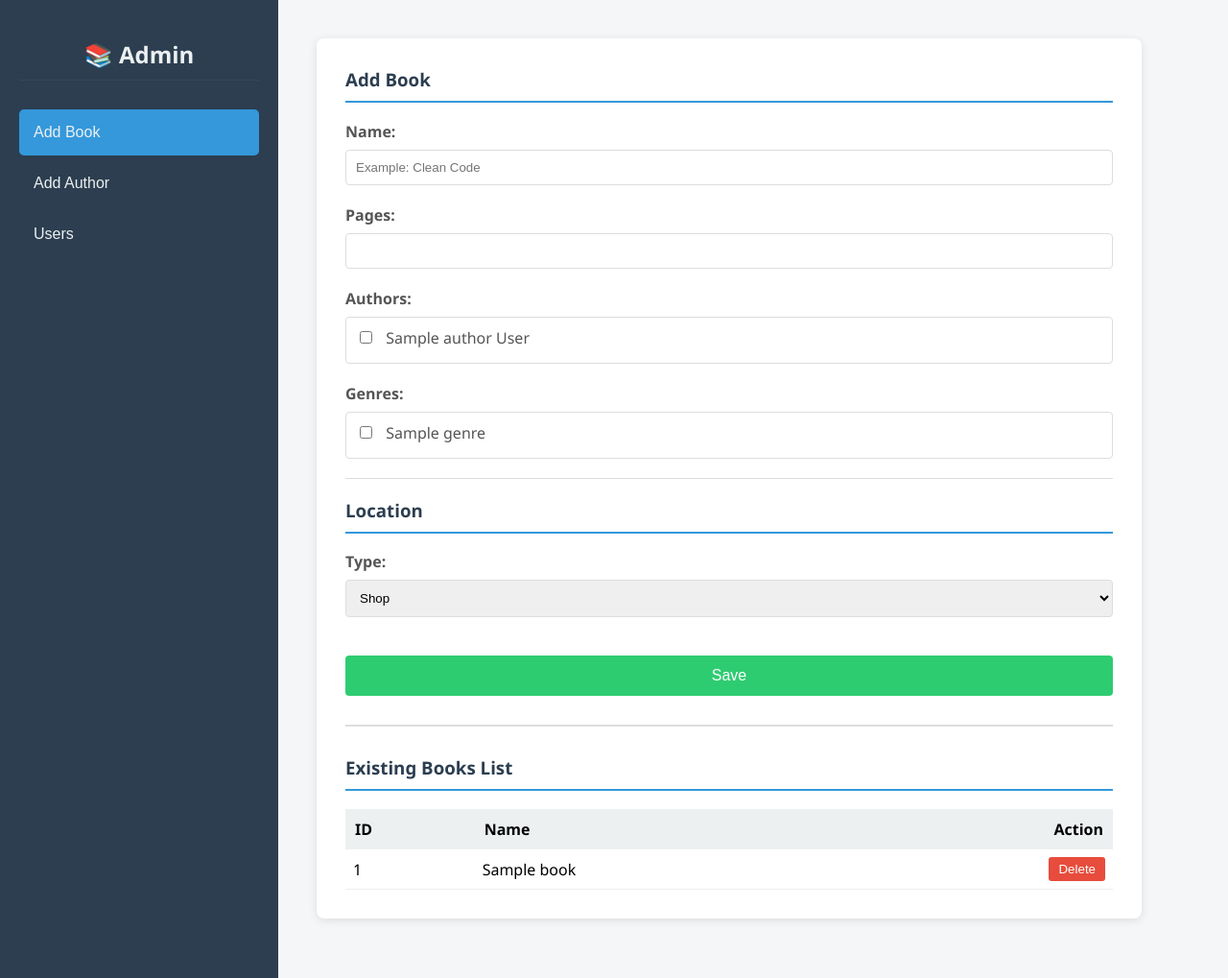
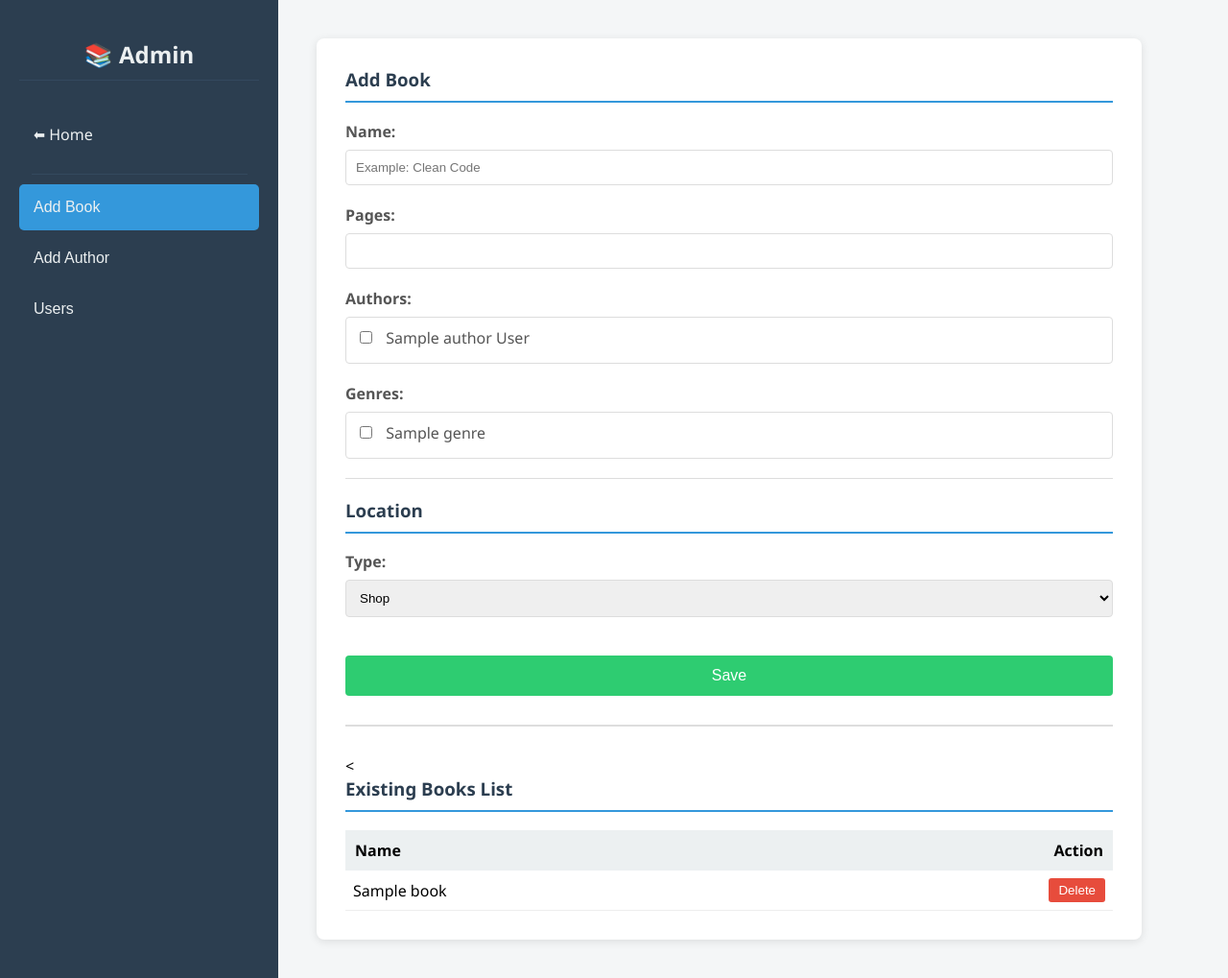
Before and after one commit to KosenkoAlexander/multimedia-coursework, a Flask app: page /admin in a window 1280 px wide. Shown: the whole page at 96% size. Run offline with Flask 3, Linux system fonts and the light colour scheme; a user stored in the database is signed in; a database or web service that is not in the repository returns one stand-in record (values such as "Sample title"); some libraries are stand-ins or nearby versions.

Commit message:
Added home button

```diff
--- a/src/server/templates/admin.html
+++ b/src/server/templates/admin.html
@@ -135,6 +135,14 @@
 
 <nav class="sidebar">
     <h2>📚 Admin </h2>
+
+    <a href="{{ url_for('index') }}" class="nav-btn"
+       style="text-decoration: none; display: block; color: var(--text-light);">
+        ⬅ Home
+    </a>
+
+    <hr style="border: 0; border-top: 1px solid #34495e; width: 90%; margin: 10px auto;">
+
     <button class="nav-btn" onclick="showSection('add-book')">Add Book</button>
     <button class="nav-btn" onclick="showSection('add-author')">Add Author</button>
     <button class="nav-btn" onclick="showSection('manage-users')">Users</button>
@@ -226,12 +234,11 @@
         </form>
         <hr style="border: 0; border-top: 2px solid #ddd; margin: 30px 0;">
 
-        <h3> Existing Books List</h3>
+        <<h3>Existing Books List</h3>
         <div style="overflow-x: auto; max-height: 400px; overflow-y: auto;">
             <table style="width: 100%; border-collapse: collapse;">
                 <thead>
                 <tr style="background-color: #ecf0f1; position: sticky; top: 0;">
-                    <th style="padding: 10px; text-align: left;">ID</th>
                     <th style="padding: 10px; text-align: left;">Name</th>
                     <th style="padding: 10px; text-align: right;">Action</th>
                 </tr>
@@ -239,9 +246,7 @@
                 <tbody>
                 {% for book in books %}
                 <tr style="border-bottom: 1px solid #eee;">
-                    <td style="padding: 8px;">{{ book[0] }}</td>
-                    <td style="padding: 8px;">{{ book[1] }}</td>
-                    <td style="padding: 8px; text-align: right;">
+                    <td style="padding: 8px;">{{ book[1] }}</td> <td style="padding: 8px; text-align: right;">
                         <form action="{{ url_for('delete_book_route', book_id=book[0]) }}" method="POST"
                               onsubmit="return confirm('Delete this book?');">
                             <button type="submit"
@@ -346,7 +351,6 @@
             <table style="width: 100%; border-collapse: collapse;">
                 <thead>
                 <tr style="background-color: #ecf0f1; position: sticky; top: 0;">
-                        <th style="padding: 10px; text-align: left;">ID</th>
                     <th style="padding: 10px; text-align: left;">Name</th>
                     <th style="padding: 10px; text-align: left;">Surname</th>
                     <th style="padding: 10px; text-align: right;">Action</th>
@@ -355,12 +359,14 @@
                 <tbody>
                 {% for auth in authors %}
                 <tr style="border-bottom: 1px solid #eee;">
-                        <td style="padding: 8px;">{{ auth[0] }}</td>
                     <td style="padding: 8px;">{{ auth[1] }}</td>
                     <td style="padding: 8px;">{{ auth[2] }}</td>
+
                     <td style="padding: 8px; text-align: right;">
-                            <form action="{{ url_for('delete_author_route', author_id=auth[0]) }}" method="POST" onsubmit="return confirm('Delete this author?');">
-                                <button type="submit" style="background: #e74c3c; color: white; border: none; padding: 5px 10px; border-radius: 3px; cursor: pointer;">
+                        <form action="{{ url_for('delete_author_route', author_id=auth[0]) }}" method="POST"
+                              onsubmit="return confirm('Delete this author?');">
+                            <button type="submit"
+                                    style="background: #e74c3c; color: white; border: none; padding: 5px 10px; border-radius: 3px; cursor: pointer;">
                                 Delete
                             </button>
                         </form>
```
Lines whose indentation alone changed are shown as unchanged.
